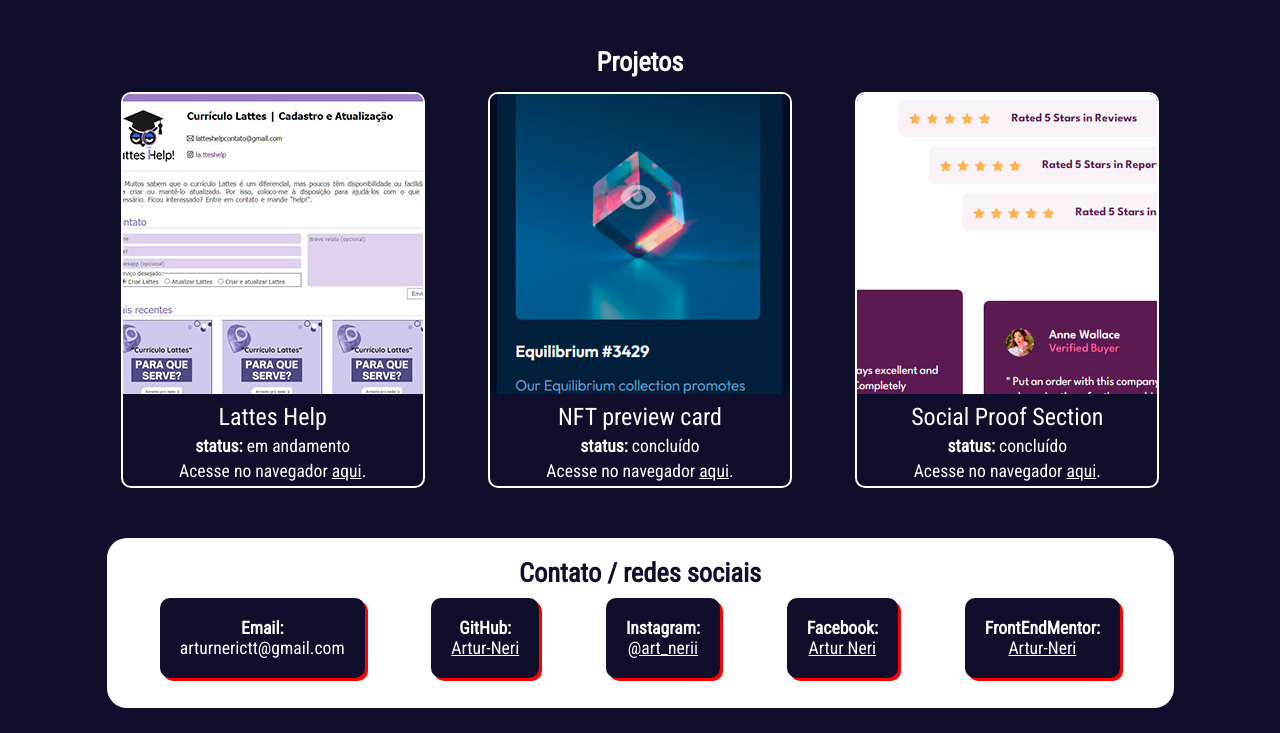
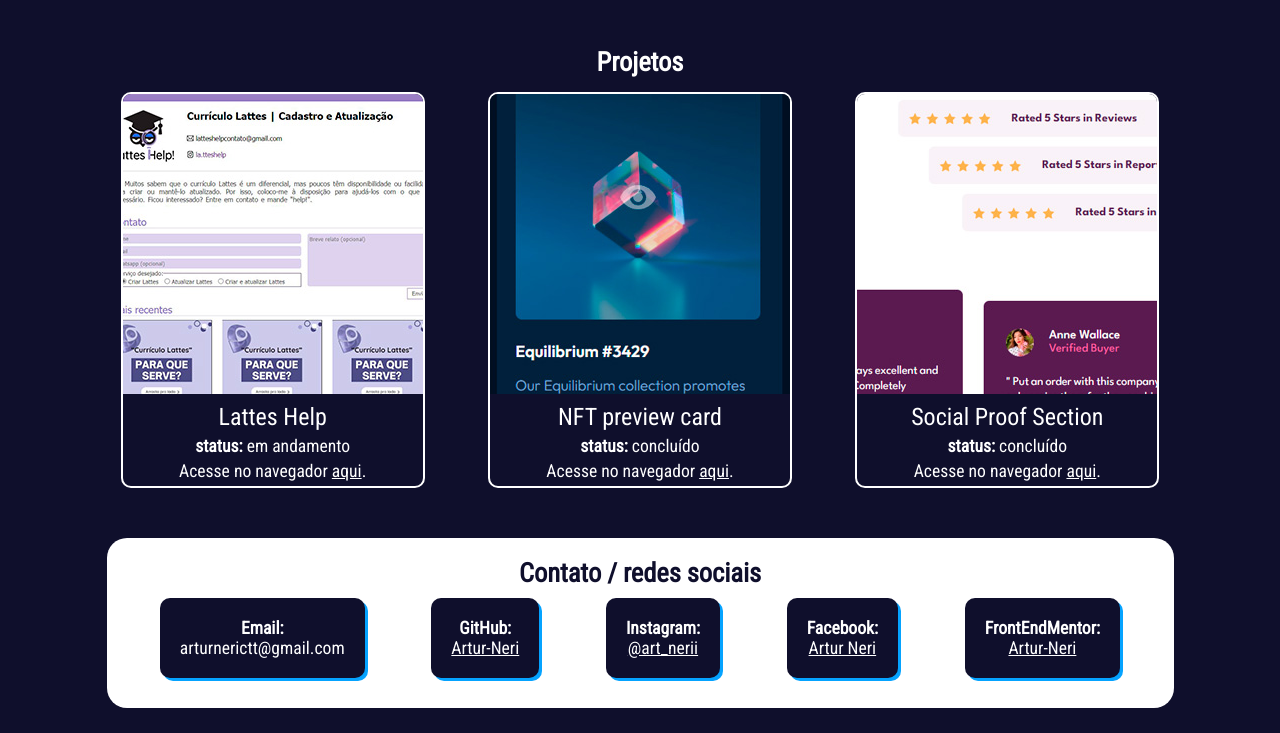
Before and after one commit to Artur-Neri/Portfolio, a plain HTML site: page index.html in a window 1280 px wide. Shown: the part 437-1170 px from the top of the page. Drawn offline with Linux system fonts and the light colour scheme; a web font is replaced by a local one.

Commit message:
final upgrade?

```diff
--- a/styles.css
+++ b/styles.css
@@ -98,7 +98,7 @@ a:hover {
   background-color: rgb(15, 15, 44);
   color: white;
   border-radius: 10px;
-  box-shadow: 3px 3px red;
+  box-shadow: 3px 3px rgb(5, 163, 255);
 }
 
 .contact-item a{
@@ -163,7 +163,6 @@ a:hover {
     padding: 20px;
     background-color: rgb(15, 15, 44);
     color: white;
-    box-shadow: 3px 3px red;
   }
 
   .contact-item a{
```
